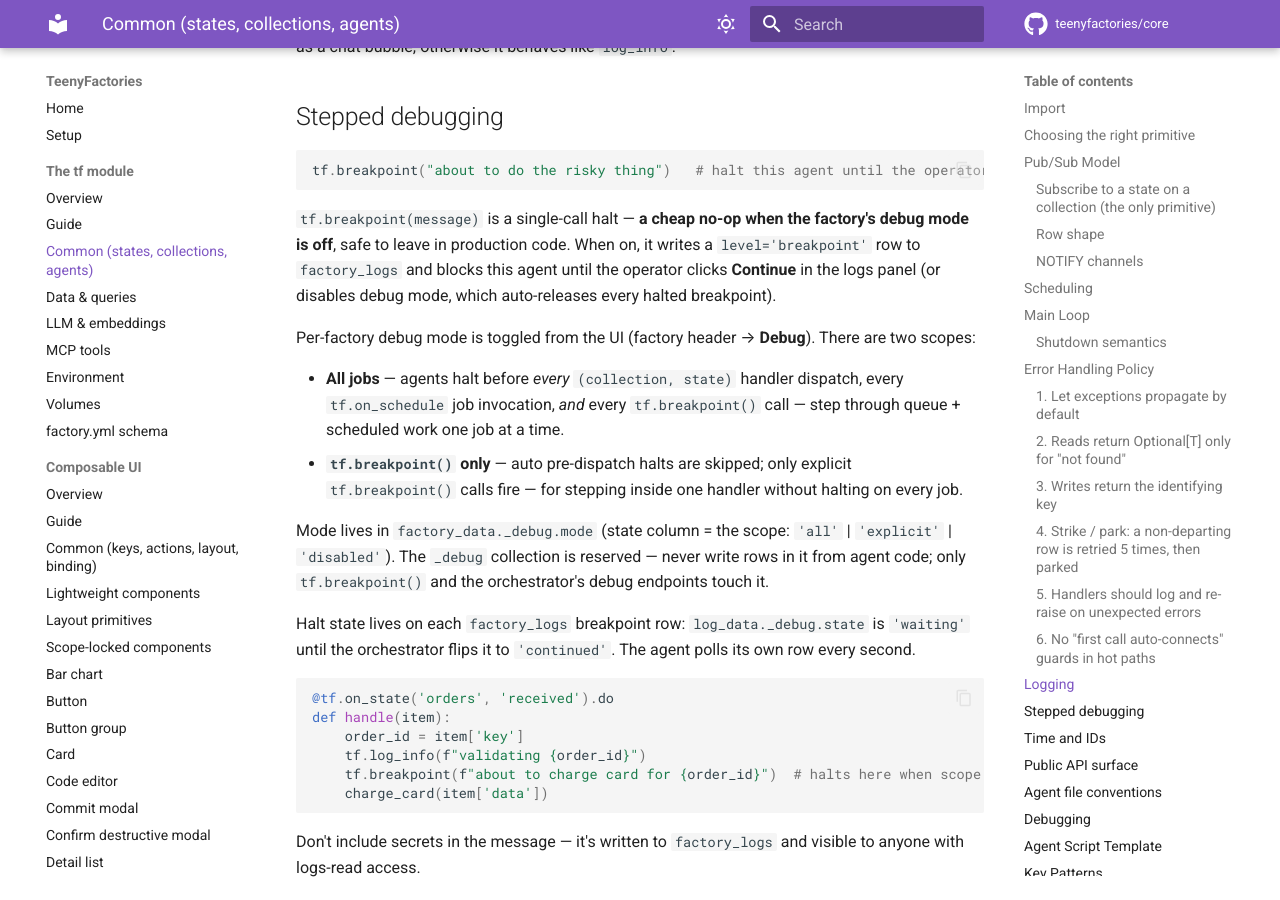
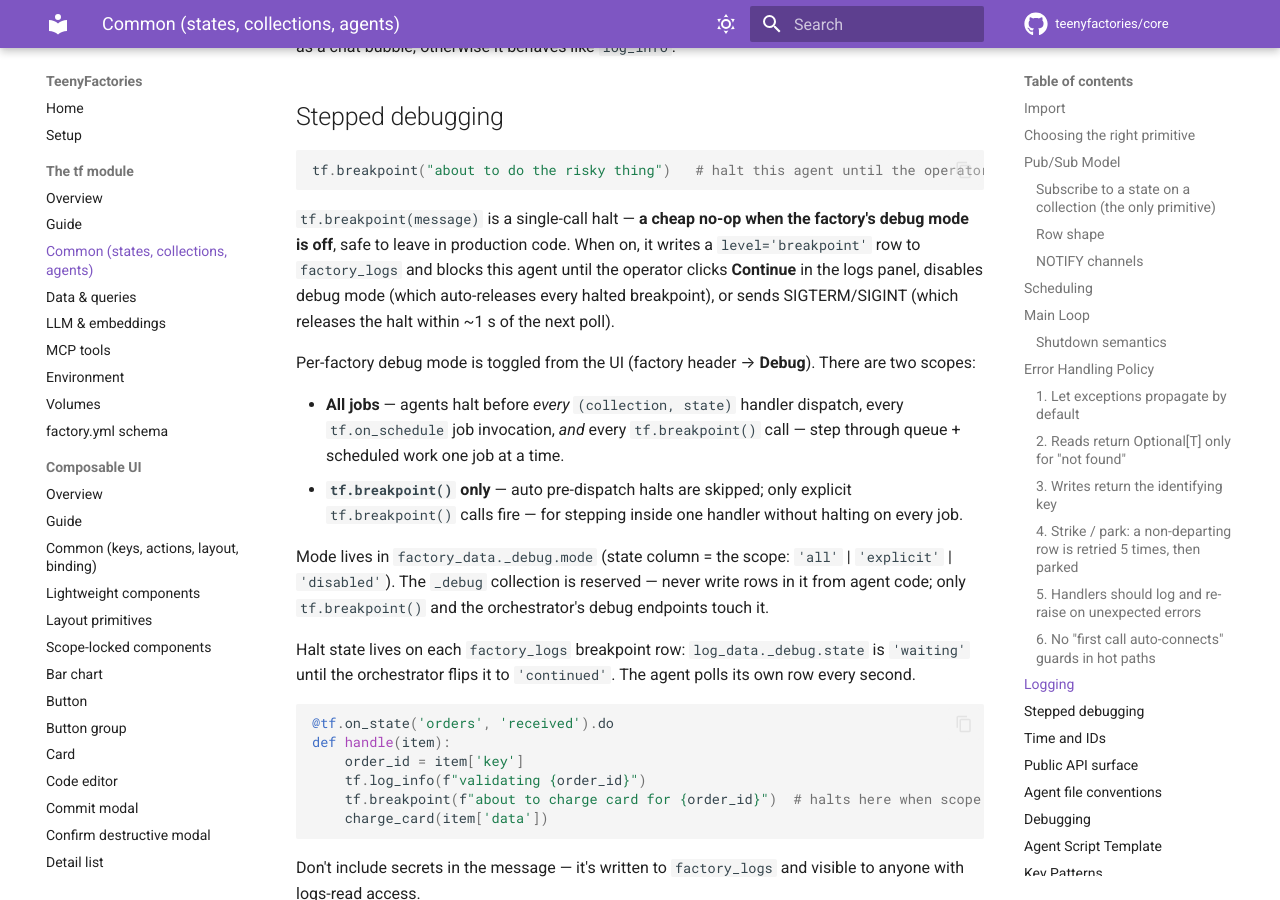
Before and after one commit to teenyfactories/core, an MkDocs documentation site: the page built from docs/reference/tf-common.md, in a window 1280 px wide and 900 px high, scrolled down 10296 px. Built offline with MkDocs 1.6.1 and Material for MkDocs 9.7.7, drawn with Linux system fonts in a browser that asks for light colours; comment, search, counter and statistics services are not loaded.

Commit message:
docs(tf-common): breakpoint halt is released by SIGTERM/SIGINT
The shutdown-aware halt-release fix (lifecycle.shutting_down check in
_wait_for_release) means SIGTERM now releases an active breakpoint halt
within ~1s of the next poll, not just via operator Continue or debug-mode
disable. Document this behaviour change.

````diff
--- a/docs/reference/tf-common.md
+++ b/docs/reference/tf-common.md
@@ -306,7 +306,7 @@ tf.log_persona("First-person message for UI speech bubbles")
 tf.breakpoint("about to do the risky thing")   # halt this agent until the operator clicks Continue
 ```
 
-`tf.breakpoint(message)` is a single-call halt — **a cheap no-op when the factory's debug mode is off**, safe to leave in production code. When on, it writes a `level='breakpoint'` row to `factory_logs` and blocks this agent until the operator clicks **Continue** in the logs panel (or disables debug mode, which auto-releases every halted breakpoint).
+`tf.breakpoint(message)` is a single-call halt — **a cheap no-op when the factory's debug mode is off**, safe to leave in production code. When on, it writes a `level='breakpoint'` row to `factory_logs` and blocks this agent until the operator clicks **Continue** in the logs panel, disables debug mode (which auto-releases every halted breakpoint), or sends SIGTERM/SIGINT (which releases the halt within ~1 s of the next poll).
 
 Per-factory debug mode is toggled from the UI (factory header → **Debug**). There are two scopes:
 
````
